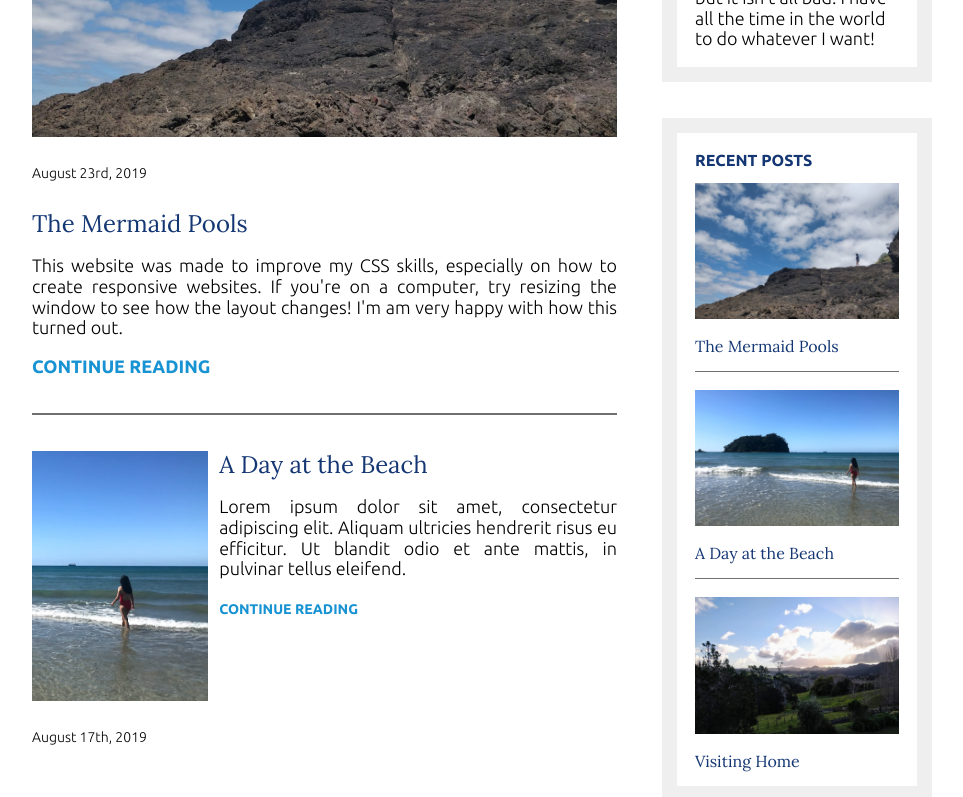
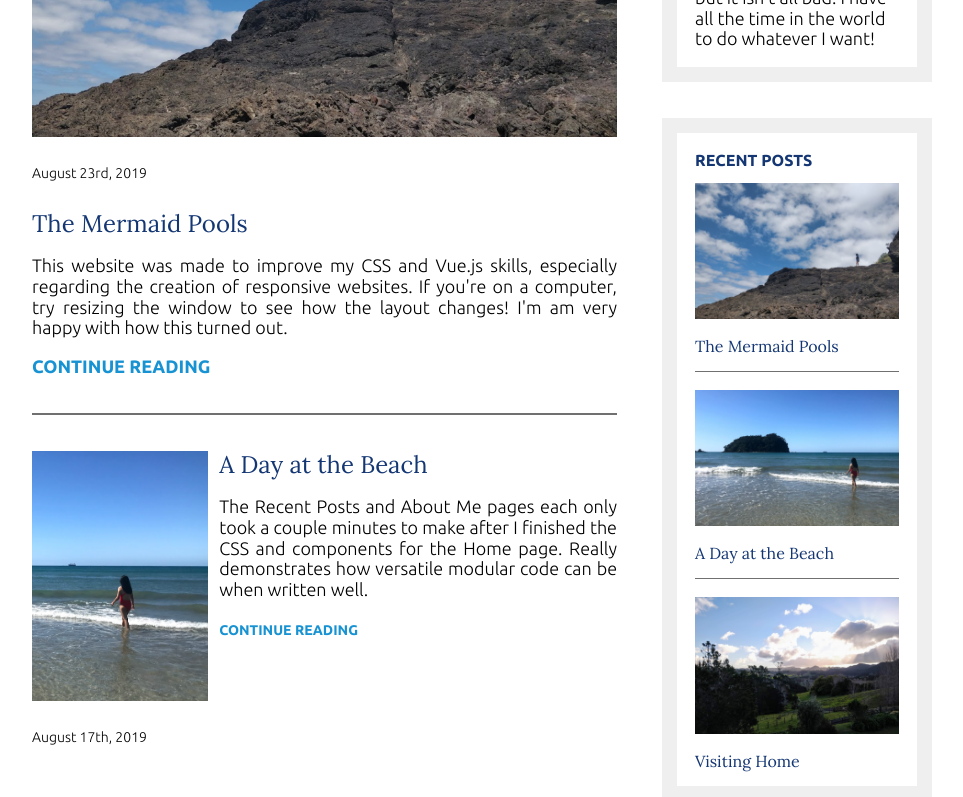
Before and after one commit to dbedggood/vue-practice, a Vue app: page / in a window 1280 px wide. Shown: the part 418-1215 px from the top of the page, without its empty margins (158-1121 px from the left). Built offline with nearby package versions, Linux system fonts and the light colour scheme.

Commit message:
Update text content

```diff
--- a/src/assets/articles.js
+++ b/src/assets/articles.js
@@ -3,7 +3,7 @@ export default [
     id: 1,
     title: 'The Mermaid Pools',
     text:
-      "This website was made to improve my CSS skills, especially on how to create responsive websites. If you're on a computer, try resizing the window to see how the layout changes! I'm am very happy with how this turned out.",
+      "This website was made to improve my CSS and Vue.js skills, especially regarding the creation of responsive websites. If you're on a computer, try resizing the window to see how the layout changes! I'm am very happy with how this turned out.",
     imagePath: require('../assets/matapouri.png'),
     imageAlt: 'A girl standing on rocky cliff, sky in background. (Photograph)',
     info: 'August 23rd, 2019'
@@ -12,7 +12,7 @@ export default [
     id: 2,
     title: 'A Day at the Beach',
     text:
-      'Lorem ipsum dolor sit amet, consectetur adipiscing elit. Aliquam ultricies hendrerit risus eu efficitur. Ut blandit odio et ante mattis, in pulvinar tellus eleifend.',
+      'The Recent Posts and About Me pages each only took a couple minutes to make after I finished the CSS and components for the Home page. Really demonstrates how versatile modular code can be when written well.',
     imagePath: require('../assets/tauranga.png'),
     imageAlt:
       'A girl in a red swimsuit walking in shallow water at the beach, an island in the distance. (Photograph)',
```
